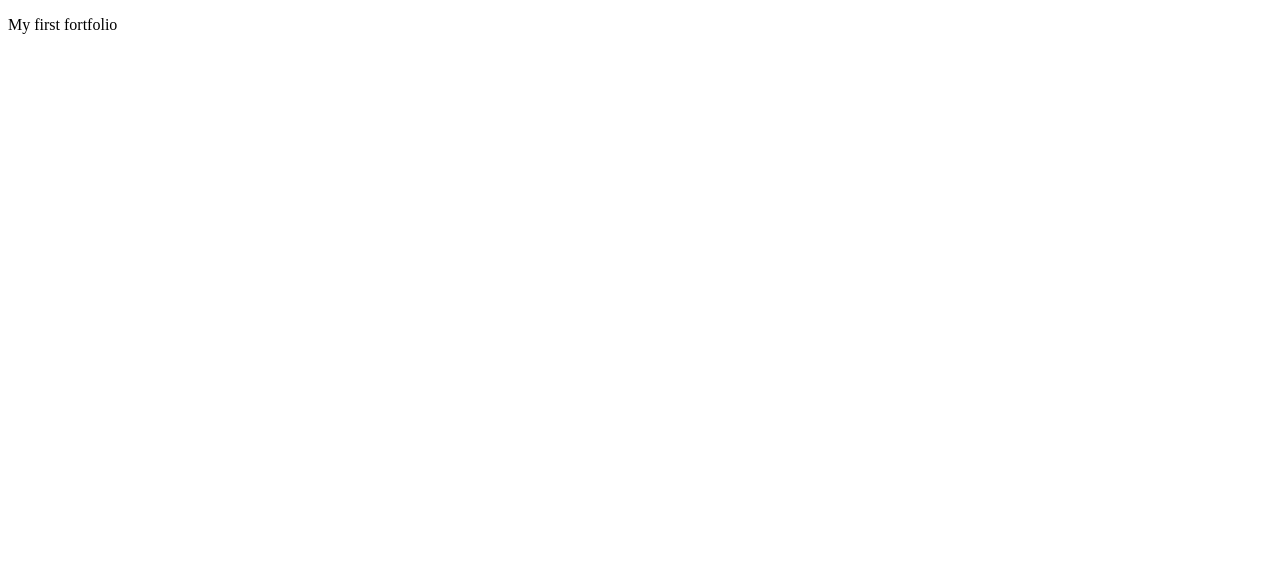
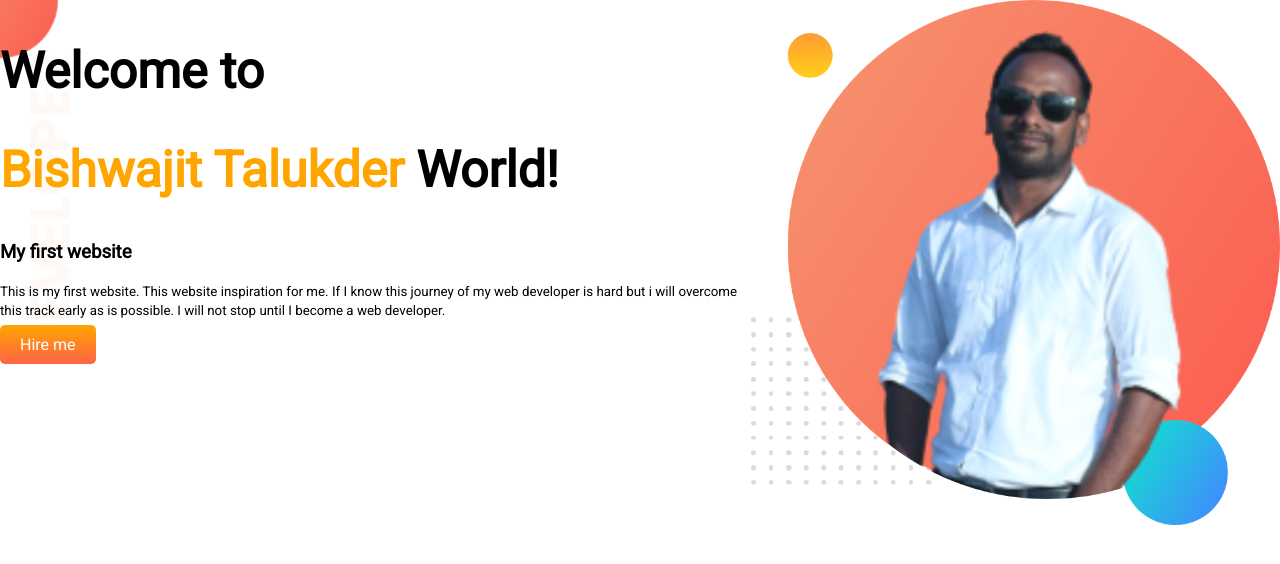
Before and after one commit to Bishwajit-Talukder/Developer-portfolio, a plain HTML site: page index.html in a window 1280 px wide. Drawn offline with Linux system fonts and the light colour scheme.

Commit message:
portfolio

```diff
--- a/index.html
+++ b/index.html
@@ -1,14 +1,36 @@
 <!DOCTYPE html>
 <html lang="en">
+
 <head>
     <meta charset="UTF-8">
     <meta http-equiv="X-UA-Compatible" content="IE=edge">
     <meta name="viewport" content="width=device-width, initial-scale=1.0">
     <title>Bishwajit Talukder</title>
+    <link rel="preconnect" href="https://fonts.googleapis.com">
+    <link rel="preconnect" href="https://fonts.gstatic.com" crossorigin>
+    <link href="https://fonts.googleapis.com/css2?family=Roboto&display=swap" rel="stylesheet">
     <link rel="stylesheet" href="style.css">
 </head>
+
 <body>
-    <p>My first fortfolio</p>
+    <section class="top-banner">
+        <div class="half-width">
+            <h1>Welcome to</h1>
+            <h1><span class="orange-color">Bishwajit Talukder</span> World!</h1>
+            <h3>My first website</h3>
+            <p></p>
+            <p><small>This is my first website. This website inspiration for me. If I know this journey of my web
+                    developer
+                    is hard but i will overcome this track early as is possible. I will not stop until I become a web
+                    developer.</small></p>
+            <a target="_blank" class=" link-button" href="http://www.google.com">Hire me</a>
+        </div>
+        <div class="half-width">
+            <img src="showOff/my-bg.png" alt="">
+        </div>
+    </section>
+
 
 </body>
+
 </html>
--- a/style.css
+++ b/style.css
@@ -0,0 +1,45 @@
+body {
+    font-family: 'Roboto', sans-serif;
+    margin: 0%;
+}
+
+h1 {
+    font-size: 50px;
+
+}
+
+.orange-color {
+    color: orange;
+
+}
+
+section {
+    display: flex;
+}
+
+.half-width {
+    width: 100p%;
+    padding: :left 20%;
+
+}
+
+.half-width img {
+    width: 100%;
+}
+
+.link-button {
+    text-decoration: none;
+    background-image: linear-gradient(orange, tomato);
+    color: white;
+    font-weight: 400;
+
+
+    padding: 10px 20px;
+    border-radius: 5px;
+
+}
+
+.top-banner {
+    background-image: url(images/top-banner.png);
+    background-repeat: no-repeat;
+}
```
Also changed, not shown: images/dream-bg.png (added), images/exp-bg.png (added), images/jhankar.png (added), images/jhankar2.png (added), images/my-bg.png (added), images/my-bg2.png (added), images/top-banner.png (added), showOff/IMG-20220225-WA0028.jpg (added), showOff/my-bg.png (added), 2 other files.
